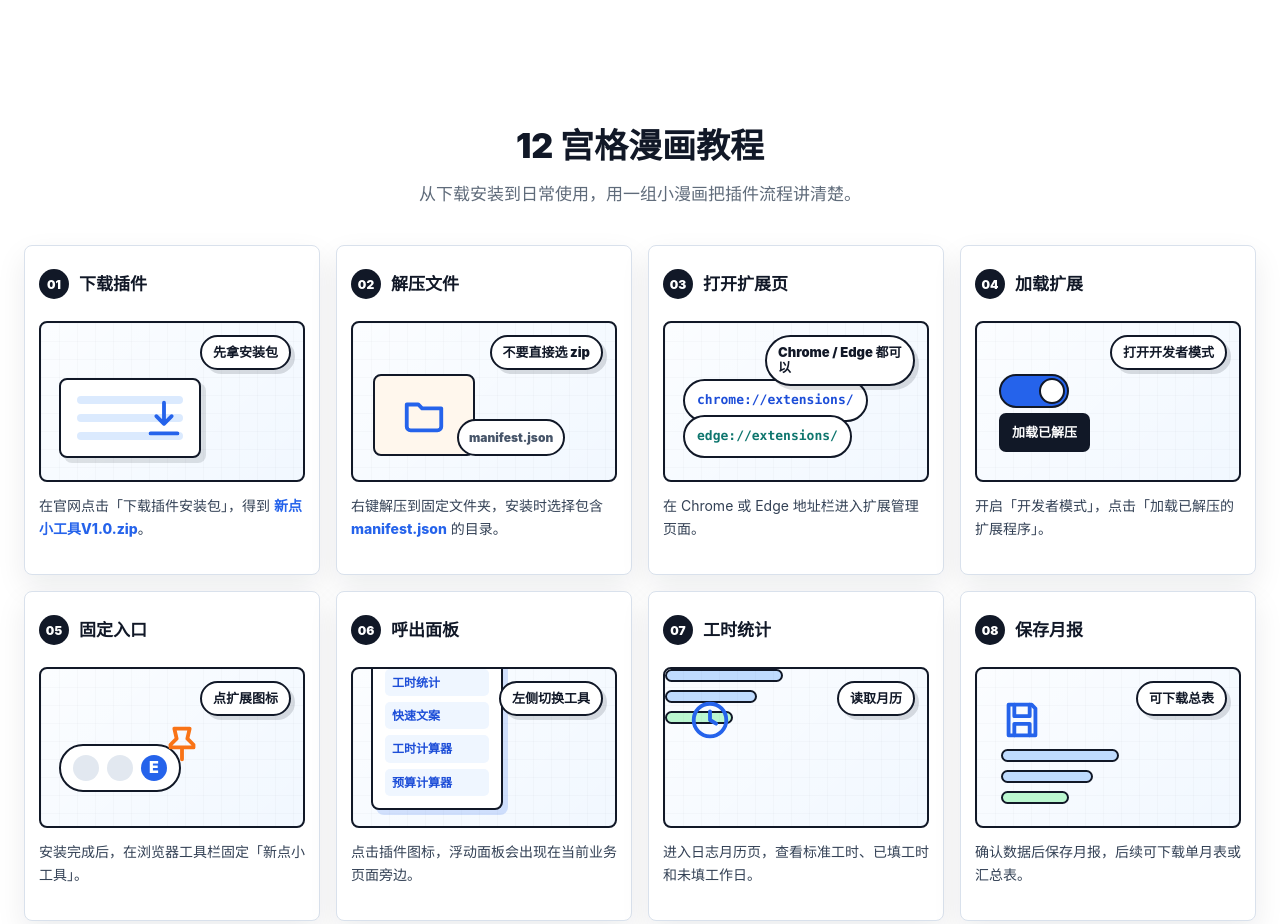
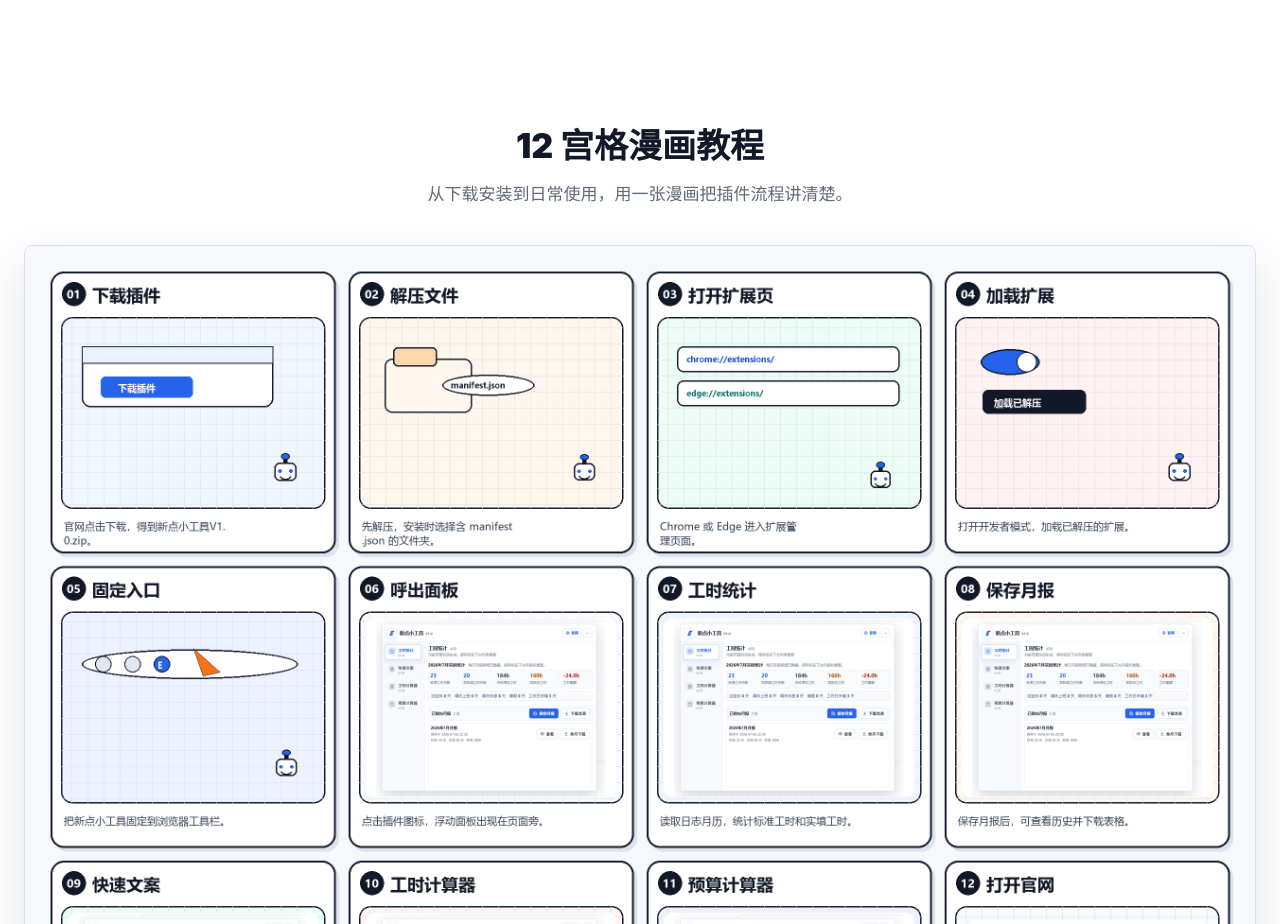
Before and after one commit to Jietiancai/idea-pages, a plain HTML site: page index.html in a window 1280 px wide. Shown: the part 1439-2363 px from the top of the page. Drawn offline with Linux system fonts and the light colour scheme.

Commit message:
Use screenshot-based comic guide image

```diff
--- a/index.html
+++ b/index.html
@@ -13,7 +13,7 @@
     <meta property="og:description" content="Chrome 扩展浮动工具面板，覆盖日常记录、文案、计算与预算管理。">
     <meta property="og:image" content="assets/icon128.png">
     <link rel="icon" href="assets/icon48.png">
-    <link rel="stylesheet" href="styles.css?v=20260707-comic-guide">
+    <link rel="stylesheet" href="styles.css?v=20260707-real-comic-image">
   </head>
   <body>
     <header class="site-header" data-header>
@@ -129,10 +129,18 @@
       <section class="comic section-band" id="comic">
         <div class="section-heading">
           <h2>12 宫格漫画教程</h2>
-          <p>从下载安装到日常使用，用一组小漫画把插件流程讲清楚。</p>
+          <p>从下载安装到日常使用，用一张漫画把插件流程讲清楚。</p>
         </div>
 
-        <div class="comic-grid" aria-label="新点小工具 12 宫格使用漫画">
+        <figure class="comic-image-wrap">
+          <img
+            src="assets/plugin-comic-guide.png?v=20260707-real-screenshot"
+            alt="新点小工具 12 宫格漫画教程，包含下载、解压、安装、固定入口、呼出面板、工时统计、快速文案、工时计算器、预算计算器和打开官网"
+            loading="lazy"
+          >
+        </figure>
+
+        <div class="comic-grid" hidden aria-label="新点小工具 12 宫格使用漫画">
           <article class="comic-panel">
             <div class="comic-head"><span>01</span><strong>下载插件</strong></div>
             <div class="comic-scene scene-download">
--- a/styles.css
+++ b/styles.css
@@ -1307,6 +1307,21 @@ main {
   max-width: var(--content);
 }
 
+.comic-image-wrap {
+  margin: 0 auto;
+  max-width: var(--content);
+}
+
+.comic-image-wrap img {
+  background: #ffffff;
+  border: 1px solid var(--border);
+  border-radius: 8px;
+  box-shadow: 0 18px 46px rgba(15, 23, 42, 0.12);
+  display: block;
+  height: auto;
+  width: 100%;
+}
+
 .comic-panel {
   background: #ffffff;
   border: 1px solid #d9e1ec;
```
Also changed, not shown: assets/plugin-comic-guide.png (added).
